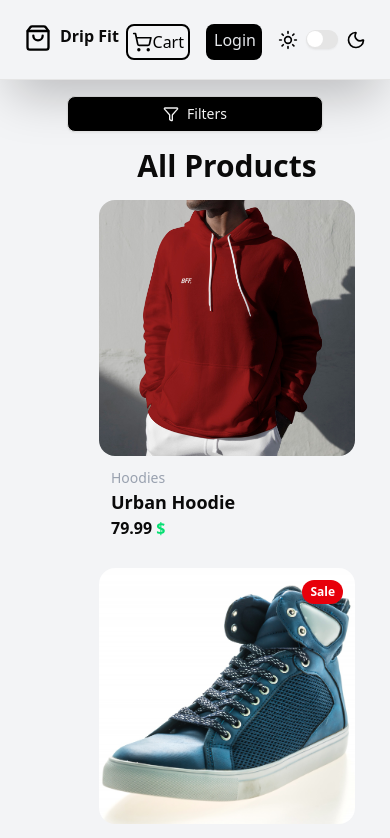
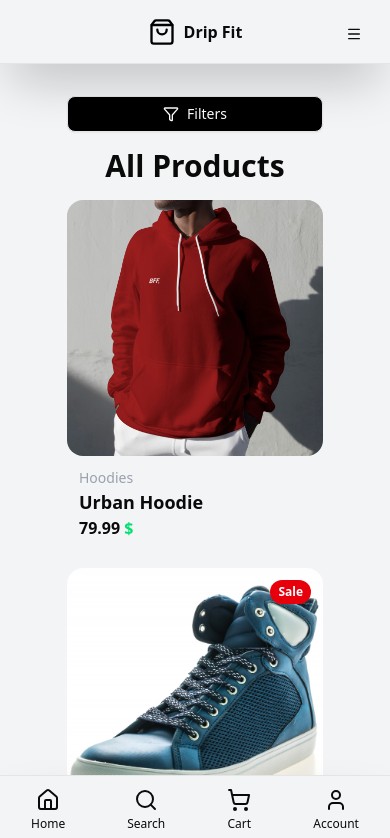
Before and after one commit to AhmedAyman911/drip-fit, a Next.js app: page /products in a window 390 px wide. Shown: the top 838 px of the page. Built offline with nearby package versions, Linux system fonts and the light colour scheme.

Commit message:
Add bottom navbar for the mobile Add hamburger menu for the mobile fix products alignment in mobile in products page

```diff
--- a/app/page.tsx
+++ b/app/page.tsx
@@ -54,7 +54,7 @@ const newArrivalItems = [
 export default function Home() {
   return (
     <>
-      <div className="bg-gray-100 dark:bg-gray-900 min-h-screen pt-20">
+      <div className="bg-gray-100 dark:bg-gray-900 min-h-screen md:pt-20 pt-16">
         <HeroSection />
         <NewArrivals title="New Arrivals"  items={newArrivalItems}/>
         <TopSelling title="Top Selling Products"  items={newArrivalItems}/>
--- a/app/products/[id]/page.tsx
+++ b/app/products/[id]/page.tsx
@@ -17,9 +17,9 @@ export default async function ItemPage({ params }: { params: Promise<{ id: Item[
     const images = Array.isArray(item.imgSrc) ? item.imgSrc : [item.imgSrc];
 
     return (
-  <div className="flex flex-col lg:flex-row gap-10 px-6 lg:px-32 pt-32 pb-10 lg:pb-0">
+  <div className="flex flex-col lg:flex-row gap-10 px-6 lg:px-32 lg:pt-32 pt-24 pb-10 lg:pb-0">
     <div className="relative w-full lg:w-1/2 flex justify-center">
-      <div className="relative w-full max-w-sm h-[350px] sm:max-w-md sm:h-[450px] lg:max-w-lg lg:h-[512px]">
+      <div className="relative w-full max-w-sm h-80 sm:max-w-md lg:max-w-lg lg:h-[512px]">
         <ImgCarousel imgs={images} title={item.title} />
       </div>
     </div>
--- a/app/products/page.tsx
+++ b/app/products/page.tsx
@@ -7,7 +7,7 @@ export default function ProductsPage() {
       <ProductsFilter />
       <ItemsGrid
         title="All Products"
-        className="flex-1 flex-wrap gap-4 justify-center md:justify-start pl-16"
+        className="flex-1 flex-wrap gap-4 justify-between md:justify-start md:pl-16"
       />
     </div>
   );
--- a/components/Filters.tsx
+++ b/components/Filters.tsx
@@ -8,7 +8,6 @@ export default function ProductsFilter() {
 
     return (
         <>
-            {/*mobile filter */}
             <div className="block md:hidden">
                 <Sheet>
                     <div className="flex justify-center">
@@ -31,7 +30,6 @@ export default function ProductsFilter() {
                 </Sheet>
             </div>
 
-            {/*web filter */}
             <div className="hidden md:block w-60 py-4 border-gray-200 dark:border-gray-700">
                 <h3 className="text-lg font-semibold mb-4">Filters</h3>
                 <FilterAccordion />
--- /dev/null
+++ b/components/HamburgerMenu.tsx
@@ -0,0 +1,37 @@
+import { Sheet, SheetTrigger, SheetContent, SheetHeader, SheetFooter } from "@/components/ui/sheet";
+import { Button } from "@/components/ui/button";
+import { Menu } from "lucide-react";
+import Link from "next/link";
+import { ModeToggle } from "./ModeToggle";
+
+export default function HamburgerMenu() {
+  return (
+    <Sheet>
+      <SheetTrigger asChild >
+        <Button variant="ghost" >
+          <Menu size={24} />
+        </Button>
+      </SheetTrigger>
+      <SheetContent side="right" className="w-64 bg-gray-200 dark:bg-gray-900">
+        <SheetHeader>
+          <h2 className="text-lg font-bold">Menu</h2>
+        </SheetHeader>
+        <nav className="p-4 flex flex-col space-y-2">
+          <Link href="/" className="hover:underline">Home</Link>
+          <Link href="/products" className="hover:underline">Products</Link>
+          <Link href="/products" className="hover:underline">Man</Link>
+          <Link href="/products" className="hover:underline">Woman</Link>
+        </nav>
+        <SheetFooter>
+            <div className="p-2">
+                <ModeToggle/>
+            </div>
+          <div className="flex gap-4">
+            <Button variant="ghost">Login</Button>
+            <Button variant="outline">Sign Up</Button>
+          </div>
+        </SheetFooter>
+      </SheetContent>
+    </Sheet>
+  );
+}
--- a/components/navbar.tsx
+++ b/components/navbar.tsx
@@ -1,19 +1,23 @@
 import Link from "next/link"
 
-import { ShoppingCart, Search, ShoppingBag } from 'lucide-react';
+import { ShoppingCart, Search, ShoppingBag, Home, User } from 'lucide-react';
 import { ModeToggle } from "./ModeToggle";
+import HamburgerMenu from "./HamburgerMenu";
 
 const user: string = ''
 
 export default function Navebar() {
     return (
-        <nav className="bg-gray-100 dark:bg-gray-900 flex justify-between fixed top-0 md:w-full w-screen md:py-6 md:px-32 md:h-20
-            py-6 px-6 h-20 shadow-2xl border-b z-50
+        <nav className="bg-gray-100 dark:bg-gray-900 flex md:justify-between fixed top-0 md:w-full w-screen md:py-6 md:px-32 md:h-20
+            py-6 px-6 h-16 shadow-2xl border-b z-50 justify-center
         ">
-            <Link href={'/'} className=" flex gap-2">
+            <Link href={'/'} className="flex gap-2 items-center ">
                 <ShoppingBag size={28} className="text-black dark:text-white" />
                 <h2 className="md:text-xl text-md font-bold">Drip Fit</h2>
             </Link>
+            <div className="md:hidden items-center! absolute right-4 top-4">
+                <HamburgerMenu />
+            </div>
             <div className="hidden md:block relative">
                 <Search size={20} className="absolute top-2 left-2 text-black" />
                 <input
@@ -22,8 +26,8 @@ export default function Navebar() {
                     className="w-80 h-10 pl-8 py-2 rounded-md bg-gray-300 text-black"
                 />
             </div>
-            <div className="flex gap-4 ">
-                <button className=" w-16 h-9 border-2 text-black border-black dark:text-gray-200 dark:border-gray-200 flex rounded-md p-1 cursor-pointer" >
+            <div className="gap-4 hidden md:flex">
+                <button className="flex w-16 h-9 border-2 text-black border-black dark:text-gray-200 dark:border-gray-200 rounded-md p-1 cursor-pointer" >
                     <ShoppingCart className="text-black dark:text-gray-200" /> Cart
                 </button>
                 {!user && <>
@@ -32,6 +36,25 @@ export default function Navebar() {
                 </>}
                 <ModeToggle />
             </div>
+
+            <nav className="fixed bottom-0 left-0 w-full border-t bg-gray-100 dark:bg-gray-900 shadow-2xl flex justify-around items-center py-3 z-50 md:hidden">
+                <Link href="/" className="flex flex-col items-center dark:text-gray-200">
+                    <Home size={24} />
+                    <span className="text-xs mt-1">Home</span>
+                </Link>
+                <Link href="/search" className="flex flex-col items-center dark:text-gray-200">
+                    <Search size={24} />
+                    <span className="text-xs mt-1">Search</span>
+                </Link>
+                <Link href="/cart" className="flex flex-col items-center dark:text-gray-200">
+                    <ShoppingCart size={24} />
+                    <span className="text-xs mt-1">Cart</span>
+                </Link>
+                <Link href="/account" className="flex flex-col items-center dark:text-gray-200">
+                    <User size={24} />
+                    <span className="text-xs mt-1">Account</span>
+                </Link>
+            </nav>
         </nav>
     )
 }
```
